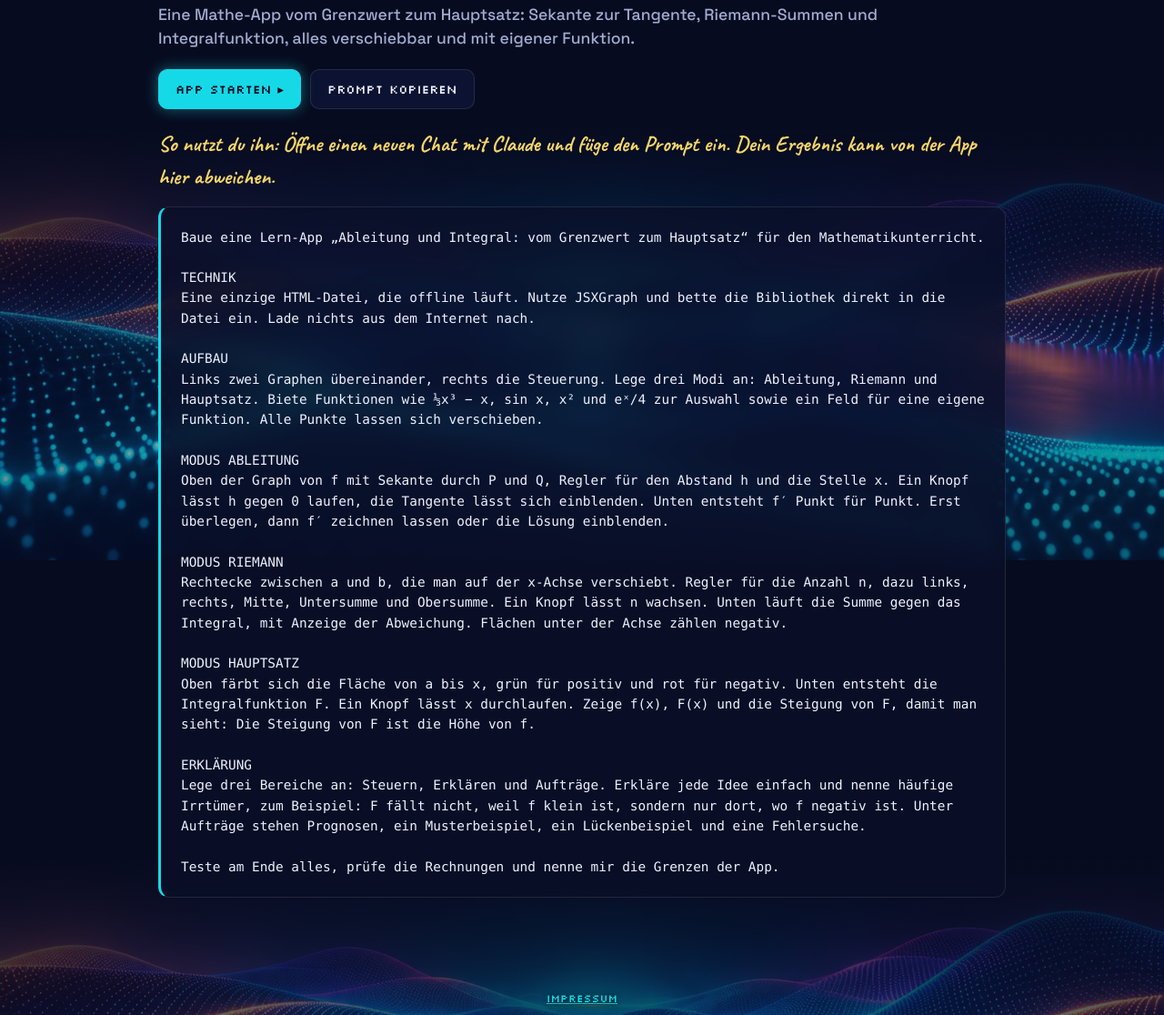
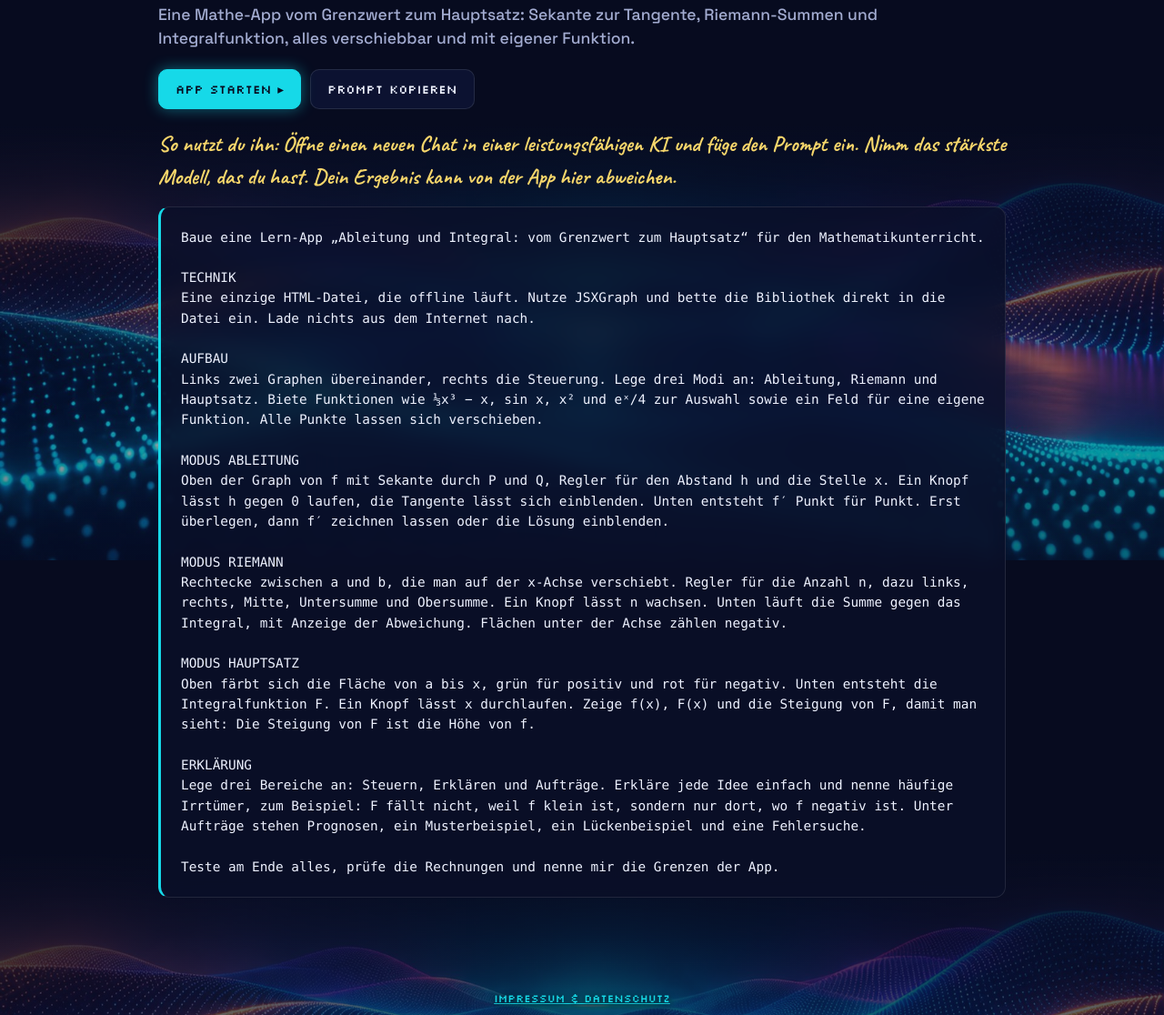
Before and after one commit to pixelkreide/lernapps, a plain HTML site: page prompts/ableitung-integral.html in a window 1280 px wide. Shown: the part 184-1300 px from the top of the page at 91% size. Drawn offline with Linux system fonts and the light colour scheme.

Commit message:
Prompt-Hinweis KI-neutral, Datenschutz-Link
Co-Authored-By: Claude Opus 5.5 <noreply@anthropic.com>
Claude-Session: https://claude.ai/code/session_017nNs7iogmrh6qztPoVB97n

```diff
--- a/prompts/ableitung-integral.html
+++ b/prompts/ableitung-integral.html
@@ -20,7 +20,7 @@
     <a class="btn primary" href="../apps/ableitung-integral.html">App starten ▸</a>
     <button class="btn" id="copy">Prompt kopieren</button>
   </div>
-  <p class="hand">So nutzt du ihn: Öffne einen neuen Chat mit Claude und füge den Prompt ein. Dein Ergebnis kann von der App hier abweichen.</p>
+  <p class="hand">So nutzt du ihn: Öffne einen neuen Chat in einer leistungsfähigen KI und füge den Prompt ein. Nimm das stärkste Modell, das du hast. Dein Ergebnis kann von der App hier abweichen.</p>
   <pre id="prompt">Baue eine Lern-App „Ableitung und Integral: vom Grenzwert zum Hauptsatz“ für den Mathematikunterricht.
 
 TECHNIK
@@ -43,7 +43,7 @@ Lege drei Bereiche an: Steuern, Erklären und Aufträge. Erkläre jede Idee einf
 
 Teste am Ende alles, prüfe die Rechnungen und nenne mir die Grenzen der App.</pre>
 </main>
-<footer><a href="https://mein.online-impressum.de/pixelkreide" target="_blank" rel="noopener">Impressum</a></footer>
+<footer><a href="https://mein.online-impressum.de/pixelkreide" target="_blank" rel="noopener">Impressum &amp; Datenschutz</a></footer>
 <script>
 document.getElementById('copy').onclick = async e => {
   const t = document.getElementById('prompt').innerText;
```
Also changed, not shown: index.html (+1 -1 lines), prompts/chemielabor-3d.html (+2 -2 lines), prompts/die-graue-stadt-ar.html (+2 -2 lines), prompts/dna-replikation-3d.html (+2 -2 lines), prompts/fadenstrahlrohr-3d.html (+2 -2 lines), prompts/federpendel-3d.html (+2 -2 lines), prompts/handlabor-molekuele.html (+2 -2 lines), prompts/pixel-leben.html (+2 -2 lines), prompts/ribosom-3d.html (+2 -2 lines), prompts/skinner-box.html (+2 -2 lines), prompts/stosslabor-3d.html (+2 -2 lines), prompts/teslaspule-3d.html (+2 -2 lines), prompts/vokalviereck-englisch.html (+2 -2 lines), prompts/zugversuch.html (+2 -2 lines).
